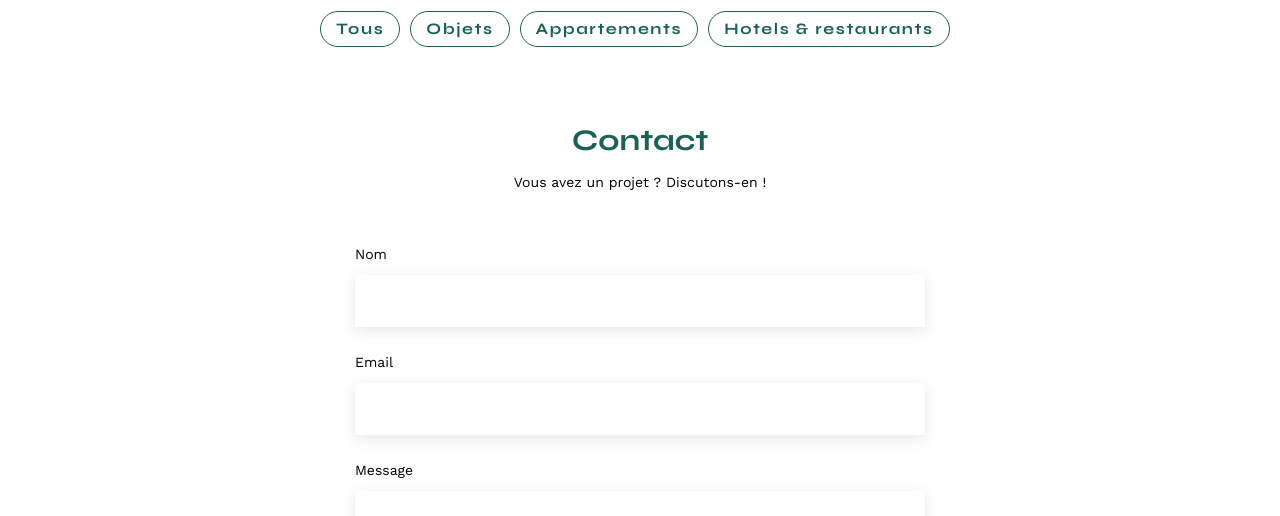
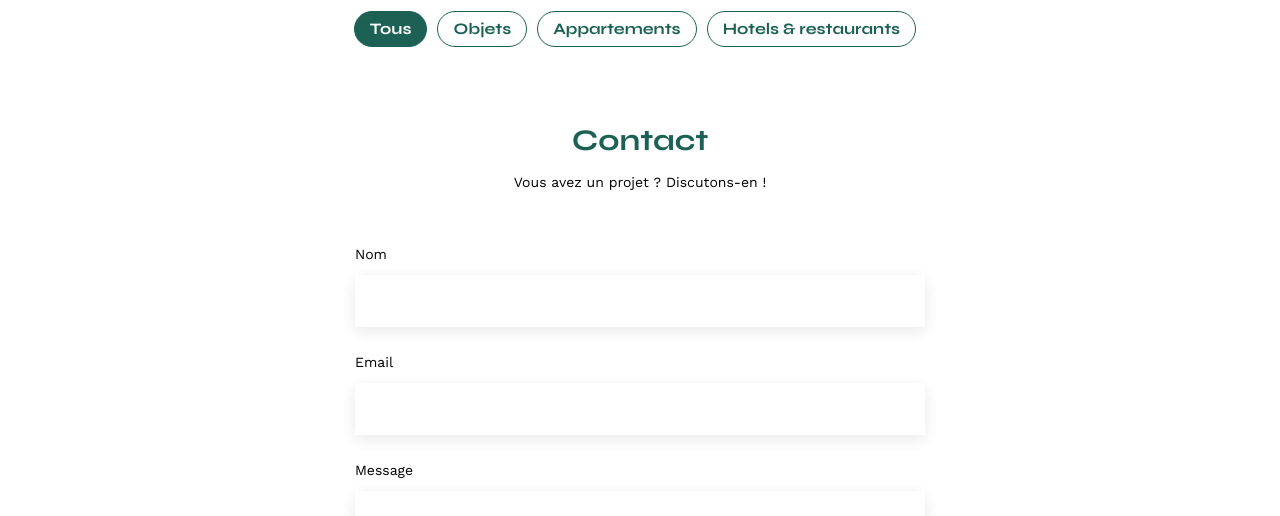
Before and after one commit to DimitriKOBASSIAN/P3, a plain HTML site: page FrontEnd/index.html in a window 1280 px wide. Shown: the part 584-1100 px from the top of the page. Drawn offline with nearby package versions, Linux system fonts and the light colour scheme; no server answers.

Commit message:
added button filter style and behavior

```diff
--- a/FrontEnd/assets/style.css
+++ b/FrontEnd/assets/style.css
@@ -142,22 +142,17 @@ li:hover {
     margin-right: 10px;
     padding-left: 15px;
     padding-right: 15px;
+	font-family: 'Syne';
+	font-size:16px;
+	color: #1D6154
 }
 
-.button-filter:hover {
-    background-color: #DEEBFF;
+.button-filter:hover, .active {
+    background-color: #1D6154;
+	color: #FFFFFF;
 }
 
-.button-filter i {
-    display: flex;
-}
 
-.button-filter span {
-	font-family: 'Syne';
-	font-size:16px;
-	letter-spacing: 0.1em;
-	color: #1D6154
-}
 
 .gallery {
 	width: 100%;
--- a/FrontEnd/index.html
+++ b/FrontEnd/index.html
@@ -37,11 +37,11 @@
 	</section>
 	<section id="portfolio">
 		<h2>Mes Projets</h2>
-		<div class="button-row">
-			<button id="btn-all" type="button" class="button-filter btn-filter-all"><span class="filter-name">Tous</span></button>
-			<button id="btn-objets" type="button" class="button-filter btn-filter-Objets"><span class="filter-name">Objets</span></button>
-			<button id="btn-apptVilla" type="button" class="button-filter btn-filter-appt-villa"><span class="filter-name">Appartements</span></button>
-			<button id="btn-hotelResto" type="button" class="button-filter btn-filter-hotel-resto"><span class="filter-name">Hotels & restaurants</span></button>
+		<div id= "button-row" class="button-row">
+			<button id="btn-all" type="button" class="button-filter btn-filter-all active" >Tous</button>
+			<button id="btn-objets" type="button" class="button-filter btn-filter-Objets">Objets</button>
+			<button id="btn-apptVilla" type="button" class="button-filter btn-filter-appt-villa">Appartements</button>
+			<button id="btn-hotelResto" type="button" class="button-filter btn-filter-hotel-resto">Hotels & restaurants</button>
 		</div>
 		<div class="gallery">
 		</div>
--- a/FrontEnd/projets.js
+++ b/FrontEnd/projets.js
@@ -11,7 +11,7 @@ if (oeuvres === null){
 }else{
     oeuvres = JSON.parse(oeuvres);
 }
-console.log(oeuvres)
+/* console.log(oeuvres) */
 
 function genererOeuvres(oeuvres){
 
@@ -82,3 +82,15 @@ BtnFilterHotelResto.addEventListener("click", function () {
     document.querySelector(".gallery").innerHTML = "";
     genererOeuvres(OeuvresHotelResto);
 });
+
+// Changement de couleur des boutons lors du clic pour filtrer
+
+const btns = document.querySelectorAll(".button-filter");
+btns.forEach(function (btn) {
+    btn.addEventListener("click", function () {
+        btns.forEach(function (btn) {
+            btn.classList.remove("active");
+        });
+        btn.classList.add("active");
+    });
+});
```
